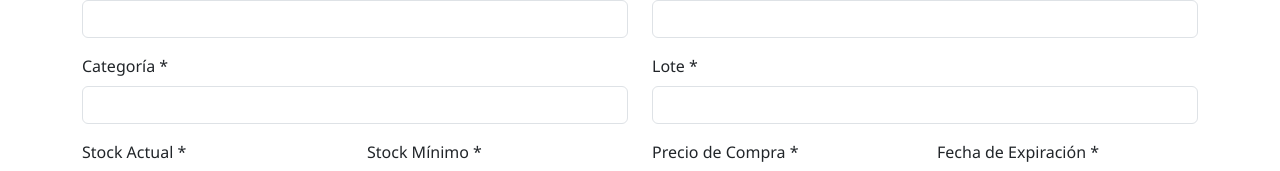
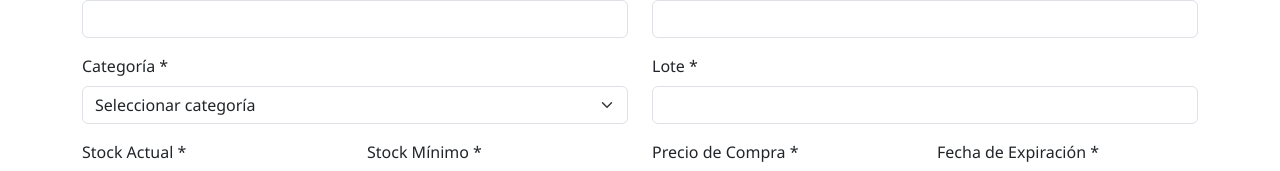
Before and after one commit to Proyecto1-ISPC-G14-2025/InventarioFarmaStock-2026, an Angular app in the folder Frontend/farmastock-frontend/: page /admin in a window 1280 px wide. Shown: the part 471-642 px from the top of the page. Built offline with nearby package versions, Linux system fonts and the light colour scheme; no server answers; sample sign-in values are in the browser's storage.

Commit message:
Fix: problemas generales

```diff
--- a/Frontend/farmastock-frontend/src/app/app.routes.ts
+++ b/Frontend/farmastock-frontend/src/app/app.routes.ts
@@ -22,7 +22,7 @@ const userGuard = () => {
   const router = inject(Router);
   const role = localStorage.getItem('userRole');
 
-  if (role === 'user') {
+  if (role === 'usuario') {
     return true;
   } else if (role === 'admin') {
     router.navigate(['/admin']);
--- a/Frontend/farmastock-frontend/src/app/pages/admin/admin.html
+++ b/Frontend/farmastock-frontend/src/app/pages/admin/admin.html
@@ -109,13 +109,24 @@
     <div class="row">
       <div class="col-md-6 mb-3">
         <label class="form-label">Categoría *</label>
-        <input
-          type="text"
-          class="form-control"
+        <select
+          class="form-select"
           formControlName="categoria"
           [class.is-invalid]="invalido('categoria')">
+          <option value="">Seleccionar categoría</option>
+          <option value="analgesico">Analgésico</option>
+          <option value="antiinflamatorio">Antiinflamatorio</option>
+          <option value="antibiotico">Antibiótico</option>
+          <option value="antihipertensivo">Antihipertensivo</option>
+          <option value="antidiabético">Antidiabético</option>
+          <option value="vitamina">Vitamina / Suplemento</option>
+          <option value="antihistaminico">Antihistamínico</option>
+          <option value="gastrointestinal">Gastrointestinal</option>
+          <option value="dermatologico">Dermatológico</option>
+          <option value="otro">Otro</option>
+        </select>
         @if (invalido('categoria')) {
-          <div class="invalid-feedback">La categoría es obligatoria (mínimo 3 caracteres).</div>
+          <div class="invalid-feedback">La categoría es obligatoria.</div>
         }
       </div>
 
--- a/Frontend/farmastock-frontend/src/app/pages/login/login.ts
+++ b/Frontend/farmastock-frontend/src/app/pages/login/login.ts
@@ -63,14 +63,14 @@ export class Login {
 
     console.log('FORMULARIO VALIDO');
 
-    const { password } = this.loginForm.value;
+    const { email, password } = this.loginForm.value;
 
     console.log('ENVIANDO REQUEST A DJANGO...');
 
     this.http.post<any>(
       'http://localhost:8000/api/auth/login/',
       {
-        username: 'admin',
+        username: email,
         password: password
       }
     ).subscribe({
@@ -81,15 +81,15 @@ export class Login {
         console.log(data);
 
         localStorage.setItem('token', data.token);
-        localStorage.setItem('rol', data.rol);
+        localStorage.setItem('userRole', data.rol);
         localStorage.setItem('nombre', data.nombre);
         localStorage.setItem('user_id', data.user_id);
 
         if (data.rol === 'admin') {
-          this.router.navigate(['/admin']);
-        } else {
-          this.router.navigate(['/usuario']);
-        }
+  setTimeout(() => this.router.navigate(['/admin']), 100);
+} else {
+  setTimeout(() => this.router.navigate(['/usuario']), 100);
+}
 
       },
 
--- a/Frontend/farmastock-frontend/src/app/services/productos.service.ts
+++ b/Frontend/farmastock-frontend/src/app/services/productos.service.ts
@@ -24,8 +24,6 @@ export interface Proveedor {
   email?: string;
 }
 
-const JSON_HEADERS = new HttpHeaders({ 'Accept': 'application/json' });
-
 @Injectable({
   providedIn: 'root'
 })
@@ -35,23 +33,32 @@ export class ProductosService {
 
   constructor(private http: HttpClient) {}
 
+  private getAuthHeaders(): HttpHeaders {
+    const token = localStorage.getItem('token');
+    return new HttpHeaders({
+      'Accept': 'application/json',
+      'Content-Type': 'application/json',
+      'Authorization': `Token ${token}`
+    });
+  }
+
   getAll(): Observable<Medicamento[]> {
-    return this.http.get<Medicamento[]>(this.apiUrl, { headers: JSON_HEADERS });
+    return this.http.get<Medicamento[]>(this.apiUrl, { headers: this.getAuthHeaders() });
   }
 
   create(medicamento: Medicamento): Observable<Medicamento> {
-    return this.http.post<Medicamento>(this.apiUrl, medicamento, { headers: JSON_HEADERS });
+    return this.http.post<Medicamento>(this.apiUrl, medicamento, { headers: this.getAuthHeaders() });
   }
 
   update(id: number, medicamento: Medicamento): Observable<Medicamento> {
-    return this.http.put<Medicamento>(`${this.apiUrl}${id}/`, medicamento, { headers: JSON_HEADERS });
+    return this.http.put<Medicamento>(`${this.apiUrl}${id}/`, medicamento, { headers: this.getAuthHeaders() });
   }
 
   delete(id: number): Observable<void> {
-    return this.http.delete<void>(`${this.apiUrl}${id}/`, { headers: JSON_HEADERS });
+    return this.http.delete<void>(`${this.apiUrl}${id}/`, { headers: this.getAuthHeaders() });
   }
 
   getProveedores(): Observable<Proveedor[]> {
-    return this.http.get<Proveedor[]>(this.proveedoresUrl, { headers: JSON_HEADERS });
+    return this.http.get<Proveedor[]>(this.proveedoresUrl, { headers: this.getAuthHeaders() });
   }
 }
```
Also changed, not shown: 1 other file (tests, documents, lock files or other folders).
